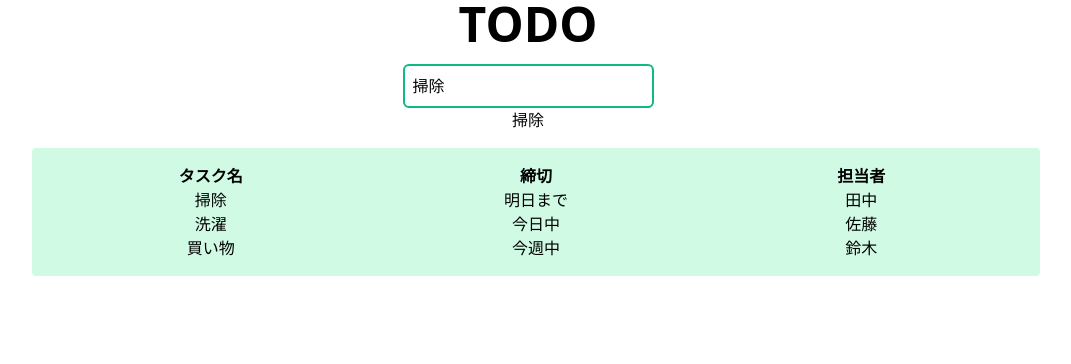
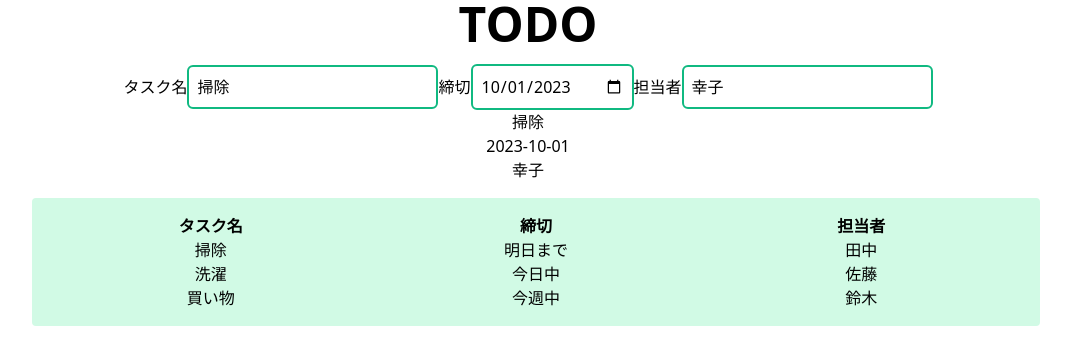
Before and after one commit to tslucky7/React-practice, a React app: page / in a window 1280 px wide. Shown: the top 364 px of the page, without its empty margins (112-1183 px from the left). Built offline with nearby package versions, Linux system fonts and the light colour scheme.

Commit message:
1347 inputのコンポーネントを始める前まで

```diff
--- a/src/js/App.tsx
+++ b/src/js/App.tsx
@@ -4,19 +4,38 @@ import { Heading } from "./components/Heading";
 
 export const App = () => {
   const [newTask, setNewTask] = React.useState<string>("掃除");
+  const [newDeadline, setNewDeadline] = React.useState<string>("2023-10-01");
+  const [newPerson, setPerson] = React.useState<string>("幸子");
 
   console.log(newTask);
 
   return (
     <main className="my-0 mx-auto w-4/5 text-center">
       <Heading level="h1">TODO</Heading>
+      <label htmlFor="">タスク名</label>
       <input
         type="text"
         value={newTask}
         onChange={(e) => setNewTask(e.target.value)}
         className="border-2 border-emerald-500 rounded-md p-2 mt-4"
       />
+      <label htmlFor="">締切</label>
+      <input
+        type="date"
+        value={newDeadline}
+        onChange={(e) => setNewTask(e.target.value)}
+        className="border-2 border-emerald-500 rounded-md p-2 mt-4"
+      />
+      <label htmlFor="">担当者</label>
+      <input
+        type="text"
+        value={newPerson}
+        onChange={(e) => setNewTask(e.target.value)}
+        className="border-2 border-emerald-500 rounded-md p-2 mt-4"
+      />
       <p>{newTask}</p>
+      <p>{newDeadline}</p>
+      <p>{newPerson}</p>
       <TodoList />
     </main>
   );
```
Also changed, not shown: src/js/components/TextField.tsx (added).
